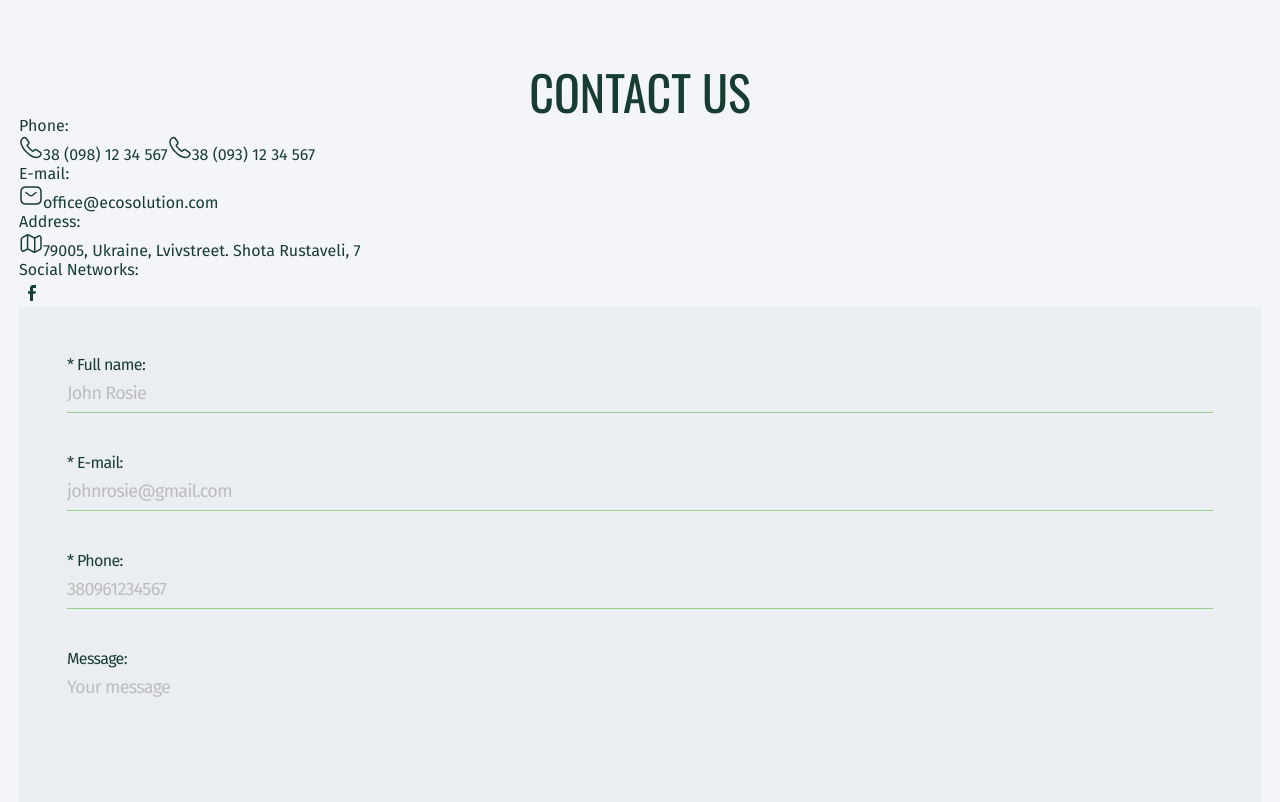
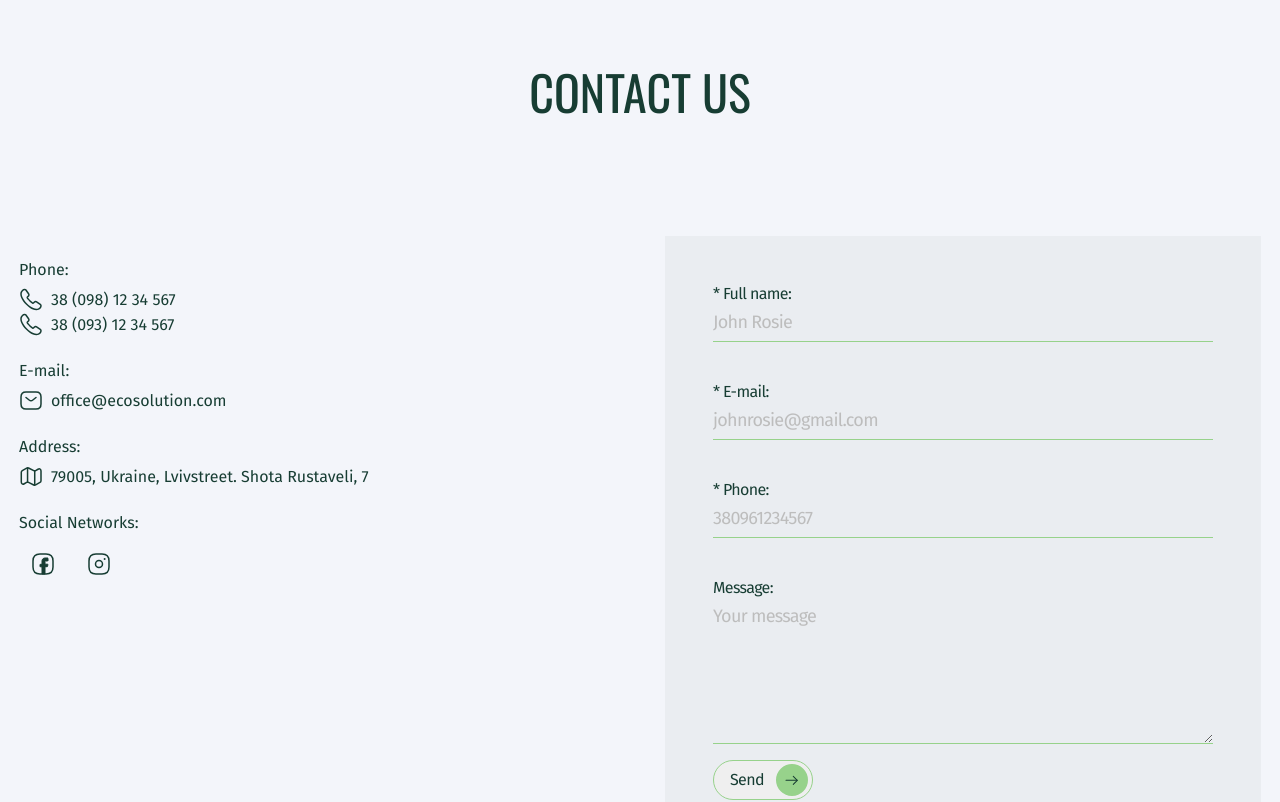
Before and after one commit to OksanaTryhub/ecosolution, a React (Create React App) app: page / in a window 1280 px wide. Shown: the part 4060-4862 px from the top of the page. Built offline with nearby package versions, Linux system fonts and the light colour scheme.

Commit message:
Added ContactUs

```diff
--- a/src/components/ContactUs/ContactUs.jsx
+++ b/src/components/ContactUs/ContactUs.jsx
@@ -1,4 +1,4 @@
-import Form from './Form/ContactForm';
+import ContactForm from './Form/ContactForm';
 import { PhoneIcon, EmailIcon, MapIcon, FbIcon, InstagramIcon } from '../SvgIcons';
 import styles from './ContactUs.module.css';
 
@@ -9,16 +9,17 @@ const ContactUs = () => {
         <h2 className={styles.contacts__title}>
             Contact us
         </h2>
+        <div className={styles.contacts__wrapper}>
         <ul className={styles.contacts__details}>
           <li className={styles.contacts__detail}>
             <p className={styles.contacts__detailTitle}>
               Phone:
             </p>
-            <a href="tel:+380981234567" >
+            <a  className={styles.contacts__detailLink} href="tel:+380981234567" >
               <PhoneIcon id='svg' />
               38 (098) 12 34 567
             </a>
-            <a href="tel:+380931234567" >
+            <a  className={styles.contacts__detailLink} href="tel:+380931234567" >
               <PhoneIcon id='svg' />
               38 (093) 12 34 567
             </a>
@@ -27,16 +28,16 @@ const ContactUs = () => {
             <p className={styles.contacts__detailTitle}>
               E-mail:
             </p>
-            <a href="mailto:office@ecosolution.com">
+            <a  className={styles.contacts__detailLink} href="mailto:office@ecosolution.com">
               <EmailIcon id='svg' />
               office@ecosolution.com
             </a>
           </li>
           <li className={styles.contacts__detail}>
             <p className={styles.contacts__detailTitle}>
-             Address:
+              Address:
             </p>
-            <a
+            <a className={styles.contacts__detailLink}
               href="https://www.google.com/maps/place/%D1%83%D0%BB.+%D0%A8%D0%BE%D1%82%D0%B0+%D0%A0%D1%83%D1%81%D1%82%D0%B0%D0%B2%D0%B5%D0%BB%D0%B8,+7,+%D0%9B%D1%8C%D0%B2%D0%BE%D0%B2,+%D0%9B%D1%8C%D0%B2%D0%BE%D0%B2%D1%81%D0%BA%D0%B0%D1%8F+%D0%BE%D0%B1%D0%BB%D0%B0%D1%81%D1%82%D1%8C,+%D0%A3%D0%BA%D1%80%D0%B0%D0%B8%D0%BD%D0%B0,+79000/@49.8313557,24.0323843,17z/data=!3m1!4b1!4m6!3m5!1s0x473add6785a9dce5:0x92b4b3ec68e99c14!8m2!3d49.8313523!4d24.0349592!16s%2Fg%2F1wf37ccl?entry=ttu"
               target="_blank"
               rel="noopener noreferrer nofollow"
@@ -47,17 +48,21 @@ const ContactUs = () => {
           </li>
           <li className={styles.contacts__detail}>
             <p className={styles.contacts__detailTitle}>
-             Social Networks:
+              Social Networks:
             </p>
-            <a className={styles.footer__socialIcon} href='https://www.facebook.com/' target='_blank' rel='noopener noreferrer nofollow' >
+            <div className={styles.contacts__socialWrap}>
+              <a className={styles.contacts__socialIcon} href='https://www.facebook.com/' target='_blank' rel='noopener noreferrer nofollow' >
                 <FbIcon id='svg' />
             </a>
-            <a className={styles.footer__socialIcon} href='https://www.instagram.com/' target='_blank' rel='noopener noreferrer nofollow' >
+            <a className={styles.contacts__socialIcon} href='https://www.instagram.com/' target='_blank' rel='noopener noreferrer nofollow' >
                 <InstagramIcon id='svg' />
             </a>
+            </div>
+
           </li>
         </ul>
-        <Form/>
+        <ContactForm/>
+       </div>
       </div>
     </section>
   )
--- a/src/components/ContactUs/ContactUs.module.css
+++ b/src/components/ContactUs/ContactUs.module.css
@@ -51,3 +51,72 @@
     width: 491px;
   }
 }
+
+.contacts__wrapper{
+  @media screen and (min-width: 768px) {
+    display: flex;
+    justify-content: space-between;
+    padding-top: 40px;
+  }
+
+  @media screen and (min-width: 1280px) {
+    padding-top: 120px;
+    gap: 48px;
+  }
+}
+
+.contacts__details{
+  padding-top: 24px;
+  padding-bottom: 36px;
+  @media screen and (min-width: 768px) {
+     width: 342px;
+    }
+
+    @media screen and (min-width: 1280px) {
+     width: 596px;
+    }
+
+}
+
+.contacts__detail{
+  display: flex;
+  flex-direction: column;
+
+  &:not(:last-child){
+    margin-bottom: 24px;
+  }
+}
+
+.contacts__detailTitle{
+  padding-bottom: 8px;
+}
+
+.contacts__detailLink {
+  display: flex;
+  align-items: center;
+  gap: 8px;
+
+}
+.contacts__detailLink  svg {
+  stroke: #173D33;
+  transition: stroke 250ms var(--transition-time);
+}
+.contacts__detailLink:hover svg{
+  stroke: #97D28B;
+}
+
+.contacts__socialWrap{
+  display: flex;
+  padding: 12px 0 0 12px;
+  gap: 32px;
+}
+.contacts__socialIcon {
+  color: #173D33;
+  stroke: #173D33;
+  transition: color 250ms var(--transition-time), stroke 250ms var(--transition-time);
+}
+
+.contacts__socialIcon:hover  {
+  stroke: #97D28B;
+  color: #97D28B;
+}
--- a/src/components/ContactUs/Form/ContactForm.module.css
+++ b/src/components/ContactUs/Form/ContactForm.module.css
@@ -9,10 +9,12 @@
 
   @media screen and (min-width: 768px) {
     padding: 36px 24px;
+    width: 342px;
   }
 
   @media screen and (min-width: 1280px) {
     padding: 48px;
+    width: 596px;
   }
 }
 .inputWrap{
@@ -57,12 +59,16 @@ border-bottom: 1px solid #D28B8B;
     letter-spacing: -0.04em;
 }
 
+.btnContainer{
+  display: flex;
+  width: 100%;
+  align-items: flex-end;
+}
+
 .button{
   display: flex;
   align-items: center;
   justify-content: center;
-  /* height: 39px; */
-  /* margin: 0 auto; */
   padding: 3px 4px 3px 16px ;
 
   gap: 12px;
@@ -71,10 +77,10 @@ border-bottom: 1px solid #D28B8B;
   cursor: pointer;
   color: #173D33;
 
-    font-family: "Fira Sans";
-    font-size: 16px;
-    font-style: normal;
-    font-weight: 400;
+  font-family: "Fira Sans";
+  font-size: 16px;
+  font-style: normal;
+  font-weight: 400;
   line-height: 1.13;
   letter-spacing: -0.04em;
   transition: background-color 250ms var(--transition-time), border-color 250ms var(--transition-time), color 250ms var(--transition-time);
@@ -86,7 +92,7 @@ border-bottom: 1px solid #D28B8B;
   }
 
     @media screen and (min-width: 768px) {
-      align-self: self-start;
+
     }
 }
 
--- a/src/components/Footer/Footer.module.css
+++ b/src/components/Footer/Footer.module.css
@@ -91,7 +91,7 @@
   transition: color 250ms var(--transition-time), stroke 250ms var(--transition-time);
 }
 
-.footer__social:hover .footer__socialIcon{
+.footer__socialIcon:hover {
   stroke: #97D28B;
   color: #97D28B;
 }
--- a/src/components/SvgIcons/EmailIcon.jsx
+++ b/src/components/SvgIcons/EmailIcon.jsx
@@ -5,8 +5,8 @@ export const EmailIcon = ({ id, className }) => {
     case 'svg':
       return (
         <svg width="24" height="25" viewBox="0 0 24 25" fill="none" xmlns="http://www.w3.org/2000/svg">
-          <path d="M17 21H7C4 21 2 19.5 2 16V9C2 5.5 4 4 7 4H17C20 4 22 5.5 22 9V16C22 19.5 20 21 17 21Z" stroke="#173D33" strokeWidth="1.5" strokeMiterlimit="10" strokeLinecap="round" strokeLinejoin="round"/>
-          <path d="M17 9.5L13.87 12C12.84 12.82 11.15 12.82 10.12 12L7 9.5" stroke="#173D33" strokeWidth="1.5" strokeMiterlimit="10" strokeLinecap="round" strokeLinejoin="round"/>
+          <path d="M17 21H7C4 21 2 19.5 2 16V9C2 5.5 4 4 7 4H17C20 4 22 5.5 22 9V16C22 19.5 20 21 17 21Z" strokeWidth="1.5" strokeMiterlimit="10" strokeLinecap="round" strokeLinejoin="round"/>
+          <path d="M17 9.5L13.87 12C12.84 12.82 11.15 12.82 10.12 12L7 9.5" strokeWidth="1.5" strokeMiterlimit="10" strokeLinecap="round" strokeLinejoin="round"/>
         </svg>
       );
     default:
--- a/src/components/SvgIcons/MapIcon.jsx
+++ b/src/components/SvgIcons/MapIcon.jsx
@@ -5,9 +5,9 @@ export const MapIcon = ({ id, className }) => {
     case 'svg':
       return (
         <svg width="24" height="25" viewBox="0 0 24 25" fill="none" xmlns="http://www.w3.org/2000/svg">
-          <path d="M2.29004 8.27998V18.01C2.29004 19.91 3.64004 20.69 5.28004 19.75L7.63004 18.41C8.14004 18.12 8.99004 18.09 9.52004 18.36L14.77 20.99C15.3 21.25 16.15 21.23 16.66 20.94L20.99 18.46C21.54 18.14 22 17.36 22 16.72V6.98998C22 5.08998 20.65 4.30998 19.01 5.24998L16.66 6.58998C16.15 6.87998 15.3 6.90998 14.77 6.63998L9.52004 4.01998C8.99004 3.75998 8.14004 3.77998 7.63004 4.06998L3.30004 6.54998C2.74004 6.86998 2.29004 7.64998 2.29004 8.27998Z" stroke="#173D33" strokeWidth="1.5" strokeLinecap="round" strokeLinejoin="round"/>
-          <path d="M8.56006 4.5V17.5" stroke="#173D33" strokeWidth="1.5" strokeLinecap="round" strokeLinejoin="round"/>
-          <path d="M15.73 7.11914V20.4991" stroke="#173D33" strokeWidth="1.5" strokeLinecap="round" strokeLinejoin="round"/>
+          <path d="M2.29004 8.27998V18.01C2.29004 19.91 3.64004 20.69 5.28004 19.75L7.63004 18.41C8.14004 18.12 8.99004 18.09 9.52004 18.36L14.77 20.99C15.3 21.25 16.15 21.23 16.66 20.94L20.99 18.46C21.54 18.14 22 17.36 22 16.72V6.98998C22 5.08998 20.65 4.30998 19.01 5.24998L16.66 6.58998C16.15 6.87998 15.3 6.90998 14.77 6.63998L9.52004 4.01998C8.99004 3.75998 8.14004 3.77998 7.63004 4.06998L3.30004 6.54998C2.74004 6.86998 2.29004 7.64998 2.29004 8.27998Z" strokeWidth="1.5" strokeLinecap="round" strokeLinejoin="round"/>
+          <path d="M8.56006 4.5V17.5" strokeWidth="1.5" strokeLinecap="round" strokeLinejoin="round"/>
+          <path d="M15.73 7.11914V20.4991" strokeWidth="1.5" strokeLinecap="round" strokeLinejoin="round"/>
         </svg>
       );
     default:
--- a/src/components/SvgIcons/PhoneIcon.jsx
+++ b/src/components/SvgIcons/PhoneIcon.jsx
@@ -5,7 +5,7 @@ export const PhoneIcon = ({ id, className }) => {
     case 'svg':
       return (
         <svg xmlns="http://www.w3.org/2000/svg" width="24" height="25" viewBox="0 0 24 25" fill="none">
-          <path d="M21.97 18.83C21.97 19.19 21.89 19.56 21.72 19.92C21.55 20.28 21.33 20.62 21.04 20.94C20.55 21.48 20.01 21.87 19.4 22.12C18.8 22.37 18.15 22.5 17.45 22.5C16.43 22.5 15.34 22.26 14.19 21.77C13.04 21.28 11.89 20.62 10.75 19.79C9.6 18.95 8.51 18.02 7.47 16.99C6.44 15.95 5.51 14.86 4.68 13.72C3.86 12.58 3.2 11.44 2.72 10.31C2.24 9.17 2 8.08 2 7.04C2 6.36 2.12 5.71 2.36 5.11C2.6 4.5 2.98 3.94 3.51 3.44C4.15 2.81 4.85 2.5 5.59 2.5C5.87 2.5 6.15 2.56 6.4 2.68C6.66 2.8 6.89 2.98 7.07 3.24L9.39 6.51C9.57 6.76 9.7 6.99 9.79 7.21C9.88 7.42 9.93 7.63 9.93 7.82C9.93 8.06 9.86 8.3 9.72 8.53C9.59 8.76 9.4 9 9.16 9.24L8.4 10.03C8.29 10.14 8.24 10.27 8.24 10.43C8.24 10.51 8.25 10.58 8.27 10.66C8.3 10.74 8.33 10.8 8.35 10.86C8.53 11.19 8.84 11.62 9.28 12.14C9.73 12.66 10.21 13.19 10.73 13.72C11.27 14.25 11.79 14.74 12.32 15.19C12.84 15.63 13.27 15.93 13.61 16.11C13.66 16.13 13.72 16.16 13.79 16.19C13.87 16.22 13.95 16.23 14.04 16.23C14.21 16.23 14.34 16.17 14.45 16.06L15.21 15.31C15.46 15.06 15.7 14.87 15.93 14.75C16.16 14.61 16.39 14.54 16.64 14.54C16.83 14.54 17.03 14.58 17.25 14.67C17.47 14.76 17.7 14.89 17.95 15.06L21.26 17.41C21.52 17.59 21.7 17.8 21.81 18.05C21.91 18.3 21.97 18.55 21.97 18.83Z" stroke="#173D33" strokeWidth="1.5" strokeMiterlimit="10"/>
+          <path d="M21.97 18.83C21.97 19.19 21.89 19.56 21.72 19.92C21.55 20.28 21.33 20.62 21.04 20.94C20.55 21.48 20.01 21.87 19.4 22.12C18.8 22.37 18.15 22.5 17.45 22.5C16.43 22.5 15.34 22.26 14.19 21.77C13.04 21.28 11.89 20.62 10.75 19.79C9.6 18.95 8.51 18.02 7.47 16.99C6.44 15.95 5.51 14.86 4.68 13.72C3.86 12.58 3.2 11.44 2.72 10.31C2.24 9.17 2 8.08 2 7.04C2 6.36 2.12 5.71 2.36 5.11C2.6 4.5 2.98 3.94 3.51 3.44C4.15 2.81 4.85 2.5 5.59 2.5C5.87 2.5 6.15 2.56 6.4 2.68C6.66 2.8 6.89 2.98 7.07 3.24L9.39 6.51C9.57 6.76 9.7 6.99 9.79 7.21C9.88 7.42 9.93 7.63 9.93 7.82C9.93 8.06 9.86 8.3 9.72 8.53C9.59 8.76 9.4 9 9.16 9.24L8.4 10.03C8.29 10.14 8.24 10.27 8.24 10.43C8.24 10.51 8.25 10.58 8.27 10.66C8.3 10.74 8.33 10.8 8.35 10.86C8.53 11.19 8.84 11.62 9.28 12.14C9.73 12.66 10.21 13.19 10.73 13.72C11.27 14.25 11.79 14.74 12.32 15.19C12.84 15.63 13.27 15.93 13.61 16.11C13.66 16.13 13.72 16.16 13.79 16.19C13.87 16.22 13.95 16.23 14.04 16.23C14.21 16.23 14.34 16.17 14.45 16.06L15.21 15.31C15.46 15.06 15.7 14.87 15.93 14.75C16.16 14.61 16.39 14.54 16.64 14.54C16.83 14.54 17.03 14.58 17.25 14.67C17.47 14.76 17.7 14.89 17.95 15.06L21.26 17.41C21.52 17.59 21.7 17.8 21.81 18.05C21.91 18.3 21.97 18.55 21.97 18.83Z" strokeWidth="1.5" strokeMiterlimit="10"/>
         </svg>
       );
     default:
```
